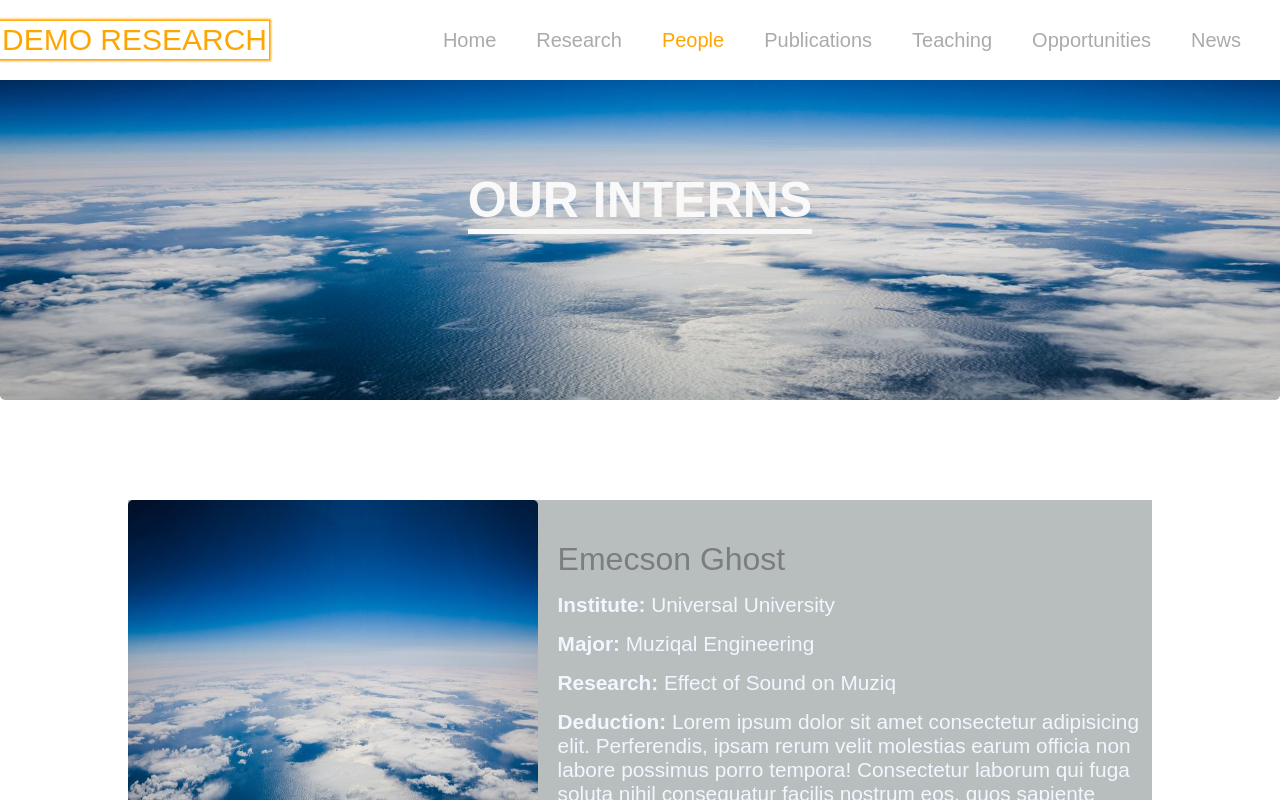
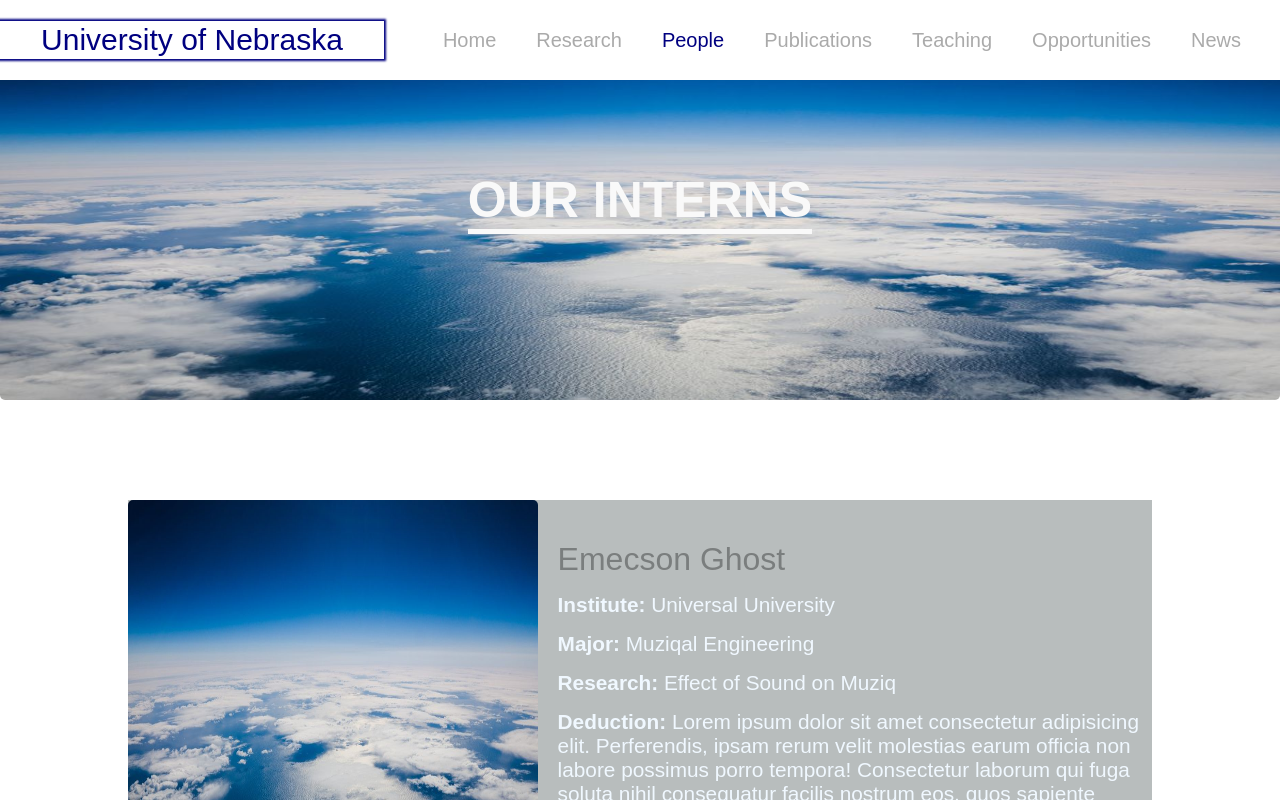
Before and after one commit to mathinez94/DemoApp, a React (Create React App) app: page /peoples in a window 1280 px wide. Shown: the top 800 px of the page. Built offline with nearby package versions, Linux system fonts and the light colour scheme.

Commit message:
color changed to blue on all pages

```diff
--- a/src/pages/home/Home.css
+++ b/src/pages/home/Home.css
@@ -18,7 +18,7 @@
 }
 .homeHeader .span{
     position: absolute;
-    color: #f9f9f9;
+    color: aliceblue;
     display: flex;
     flex-direction: column;
     align-items: center;
@@ -104,7 +104,7 @@
 }
 .Link{
     margin: 10px;
-    color: orange;
+    color: navy;
 }
 .img{
     height: 400px;
--- a/src/pages/news/News.css
+++ b/src/pages/news/News.css
@@ -51,7 +51,7 @@
 .news span{
     padding: 5px;
     font-size: 20px;
-    color: orange;
+    color: navy;
 }
 .body{
     text-decoration: none;
--- a/src/pages/opportunities/Opportunities.css
+++ b/src/pages/opportunities/Opportunities.css
@@ -21,8 +21,8 @@
 }
 .Oppotunitiiesheader span{
     position: absolute;
-    color: #f9f9f9;
+    color: #000;
     font-weight: 800;
-    box-shadow: 0px 5px 0px 0px;
+    box-shadow: 0px 5px 0px 0px #000;
 }
 /* hEADER CONTENT */
--- a/src/pages/people/People.css
+++ b/src/pages/people/People.css
@@ -103,7 +103,7 @@ img{
 }
 
                   /* MEDIA PAGE */
- @media only screen and (min-width: 360px) and (max-width: 750px){
+ @media only screen and (min-width: 480px) and (max-width: 769px){
 
     .header{
         height: 300px;
--- a/src/pages/publications/Publications.css
+++ b/src/pages/publications/Publications.css
@@ -41,7 +41,7 @@
 
 
                     /* MEDIA PAGE */
- @media only screen and (min-width: 360px) and (max-width: 750px){
+ @media only screen and (min-width: 480px) and (max-width: 769px){
     .publications{
         height: 100%;
         width: 100%;
--- a/src/pages/research/Research.css
+++ b/src/pages/research/Research.css
@@ -63,7 +63,7 @@
     text-align: left;
     margin-bottom: 20px;
     font-size: 1.3em;
-    color: orange;
+    color: navy;
     /* background-color: aqua; */
 }
 
@@ -84,7 +84,7 @@
 }
 
              /* MEDIA PAGE */
- @media only screen and (min-width: 360px) and (max-width: 750px){
+ @media only screen and (min-width: 480px) and (max-width: 769px){
     .research_content{
         height: 100%;
         width: 100%;
--- a/src/pages/root/Root.css
+++ b/src/pages/root/Root.css
@@ -19,11 +19,11 @@
     font-weight: 400;
     font-family: 'Times New Roman', Times, serif;
     padding: 2px;
-    color: orange;
+    color: navy;
     text-decoration: none;
-    text-transform: uppercase;
+    /* text-transform: uppercase; */
     box-shadow: 0px 0px 2px 2px;
-    width: fit-content;
+    width: fit;
 }
 .navlink{
     padding: 20px;
@@ -36,16 +36,16 @@
 
 }
 .navlink:hover{
-    color: orange;
+    color: navy;
 }
 nav a.active{
-    color: orange;
+    color: navy;
 
 }
 
                               /* MEDIA SCREEN */
 
-@media only screen and (min-width: 360px) and (max-width: 750px){
+@media only screen and (min-width: 480px) and (max-width: 769px){
     .root{
         background-color: white;
         height: 80px;
--- a/src/pages/root/Root.jsx
+++ b/src/pages/root/Root.jsx
@@ -7,7 +7,7 @@ export const Root = () => {
     <>
     <div className='root' >
 
-      <Link  className="logo"><div>Demo Research</div></Link>
+      <Link  className="logo"><div>University of Nebraska</div></Link>
 
       <nav className="links">
           <NavLink to='/' className='navlink'>Home</NavLink>
--- a/src/teaching/Teaching.css
+++ b/src/teaching/Teaching.css
@@ -37,7 +37,7 @@
 .teaching-content span{
     font-size: 20px;
     font-weight: 300;
-    color: orange;
+    color: navy;
     margin-top: 20px;
     text-transform: uppercase;
 }
@@ -46,7 +46,7 @@
 }
 
                   /* MEDIA PAGE */
-@media only screen and (min-width: 360px) and (max-width: 750px){
+@media only screen and (min-width: 480px) and (max-width: 769px){
     .teaching{
         height: 100%;
         width: 100%;
@@ -56,7 +56,7 @@
     .teaching-content span{
         font-size: 20px;
         font-weight: 300;
-        color: orange;
+        color: navy;
         margin-top: 20px;
         text-transform: uppercase;
     }
```
